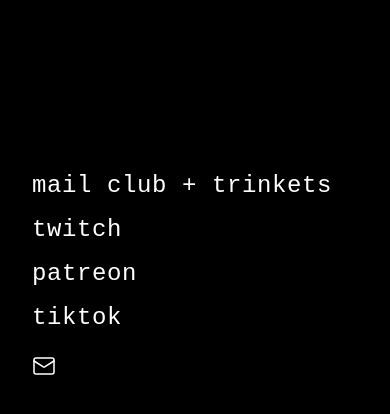
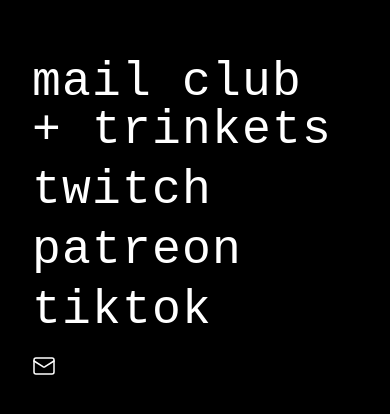
Before and after one commit to runibb/runi, a Next.js app: page / in a window 390 px wide. Shown: the part 418-832 px from the top of the page. Built offline with nearby package versions, Linux system fonts and the light colour scheme; a web font is replaced by a local one.

Commit message:
double navigation link text size with responsive breakpoints
Co-authored-by: runibb <runibb@users.noreply.github.com>
Co-Authored-By: Claude Sonnet 4.6 <noreply@anthropic.com>

```diff
--- a/app/page.tsx
+++ b/app/page.tsx
@@ -18,7 +18,7 @@ export default function Home() {
               href="https://shop.runi.baby"
               target="_blank"
               rel="noopener noreferrer"
-              className="font-sans text-2xl text-white tracking-wide transition-opacity hover:opacity-60 sm:text-3xl lg:text-4xl"
+              className="font-sans text-5xl text-white tracking-wide transition-opacity hover:opacity-60 sm:text-6xl lg:text-7xl"
             >
               mail club + trinkets
             </a>
@@ -28,7 +28,7 @@ export default function Home() {
               href="https://www.twitch.tv/runi_bb"
               target="_blank"
               rel="noopener noreferrer"
-              className="font-sans text-2xl text-white tracking-wide transition-opacity hover:opacity-60 sm:text-3xl lg:text-4xl"
+              className="font-sans text-5xl text-white tracking-wide transition-opacity hover:opacity-60 sm:text-6xl lg:text-7xl"
             >
               twitch
             </a>
@@ -38,7 +38,7 @@ export default function Home() {
               href="https://www.patreon.com/c/runibb"
               target="_blank"
               rel="noopener noreferrer"
-              className="font-sans text-2xl text-white tracking-wide transition-opacity hover:opacity-60 sm:text-3xl lg:text-4xl"
+              className="font-sans text-5xl text-white tracking-wide transition-opacity hover:opacity-60 sm:text-6xl lg:text-7xl"
             >
               patreon
             </a>
@@ -48,7 +48,7 @@ export default function Home() {
               href="https://www.tiktok.com/@runi_bb"
               target="_blank"
               rel="noopener noreferrer"
-              className="font-sans text-2xl text-white tracking-wide transition-opacity hover:opacity-60 sm:text-3xl lg:text-4xl"
+              className="font-sans text-5xl text-white tracking-wide transition-opacity hover:opacity-60 sm:text-6xl lg:text-7xl"
             >
               tiktok
             </a>
```
